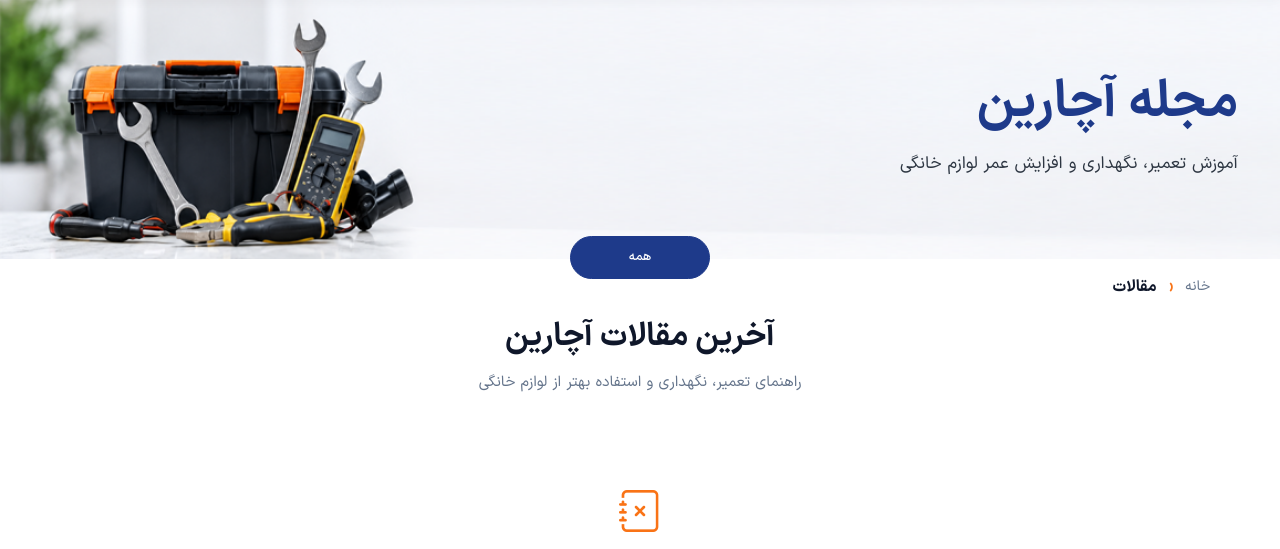
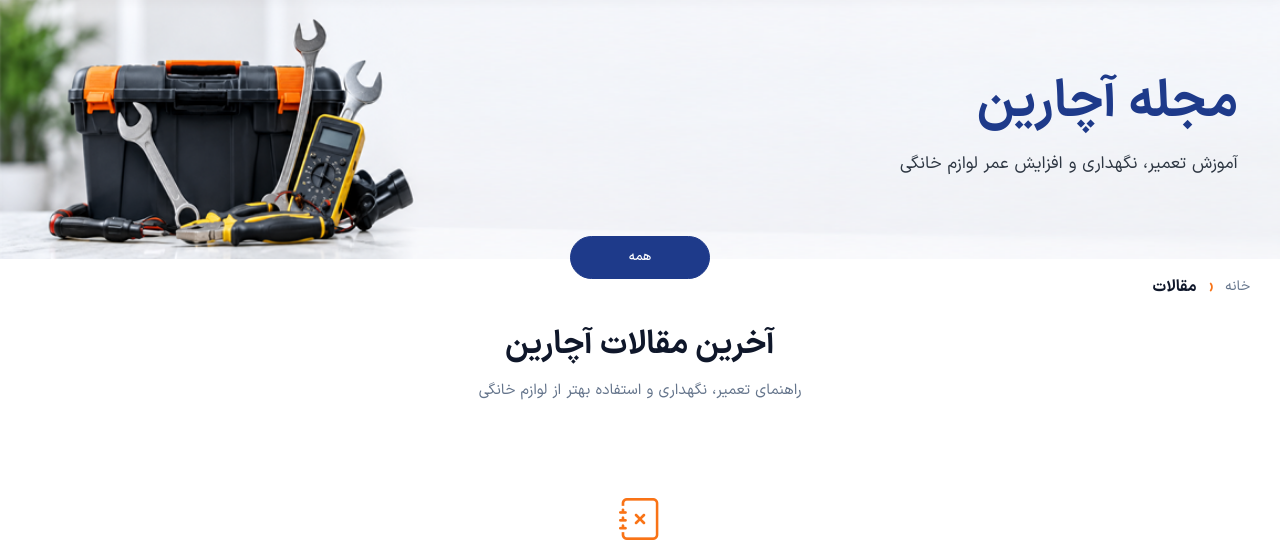
Before and after one commit to Fs310/acharin, a Django app: page /new in a window 1280 px wide. Shown: the part 84-633 px from the top of the page. Run offline with Django 5.2, Linux system fonts and the light colour scheme; data that the repository does not hold is empty; some libraries are stand-ins or nearby versions.

Commit message:
Adjust breadcrumb spacing

```diff
--- a/static/css/overrides.css
+++ b/static/css/overrides.css
@@ -215,12 +215,6 @@
 
 /* ===================== صفحه مجله — چیدمان دسکتاپ ===================== */
 @media (min-width: 993px) {
-    .blog-hero + .site-breadcrumb {
-        width: min(1140px, calc(100% - 60px));
-        margin: 14px auto 0;
-        padding: 0;
-    }
-
     .blog-grid-section {
         padding-top: 12px;
         padding-bottom: 42px;
```
